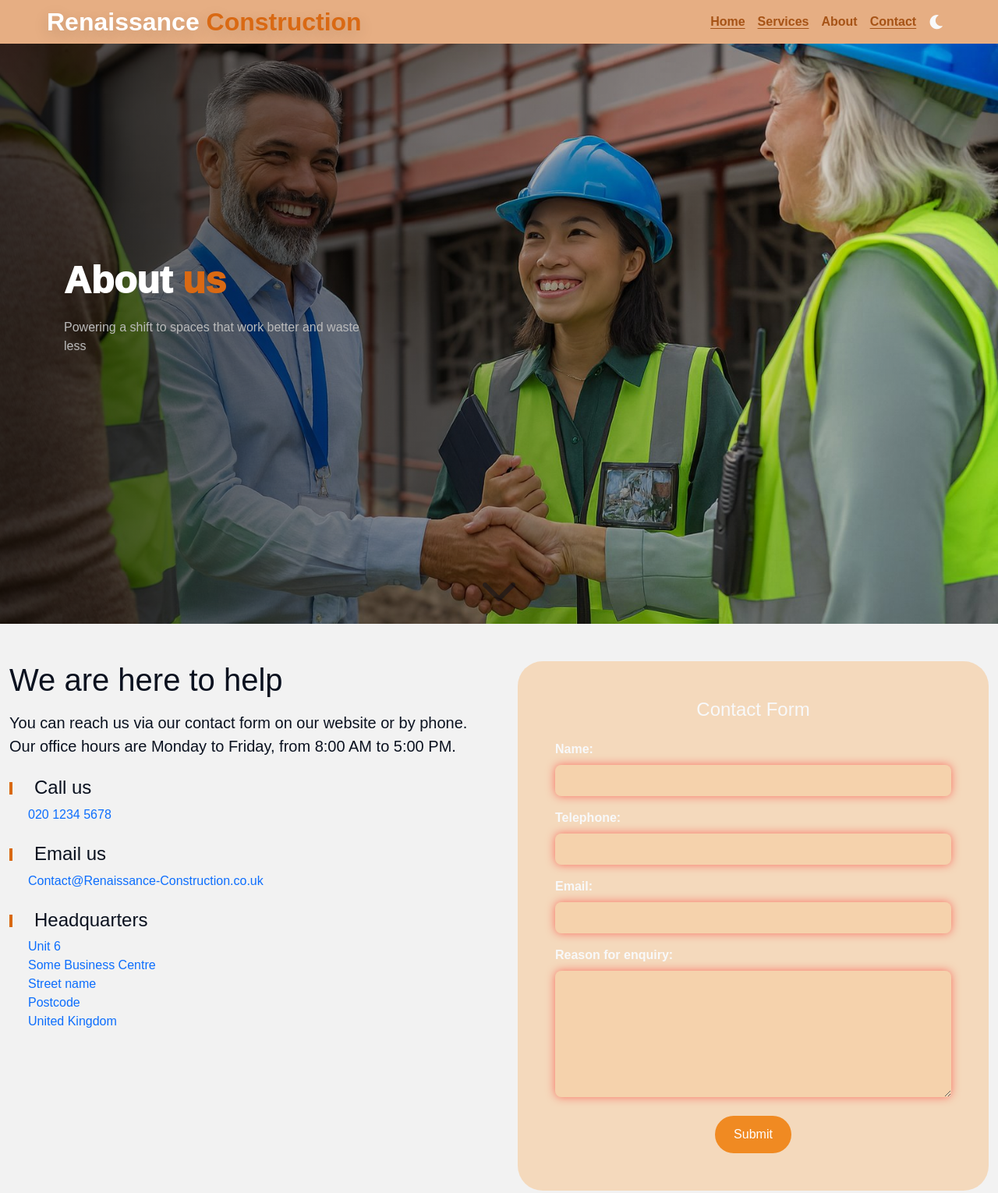
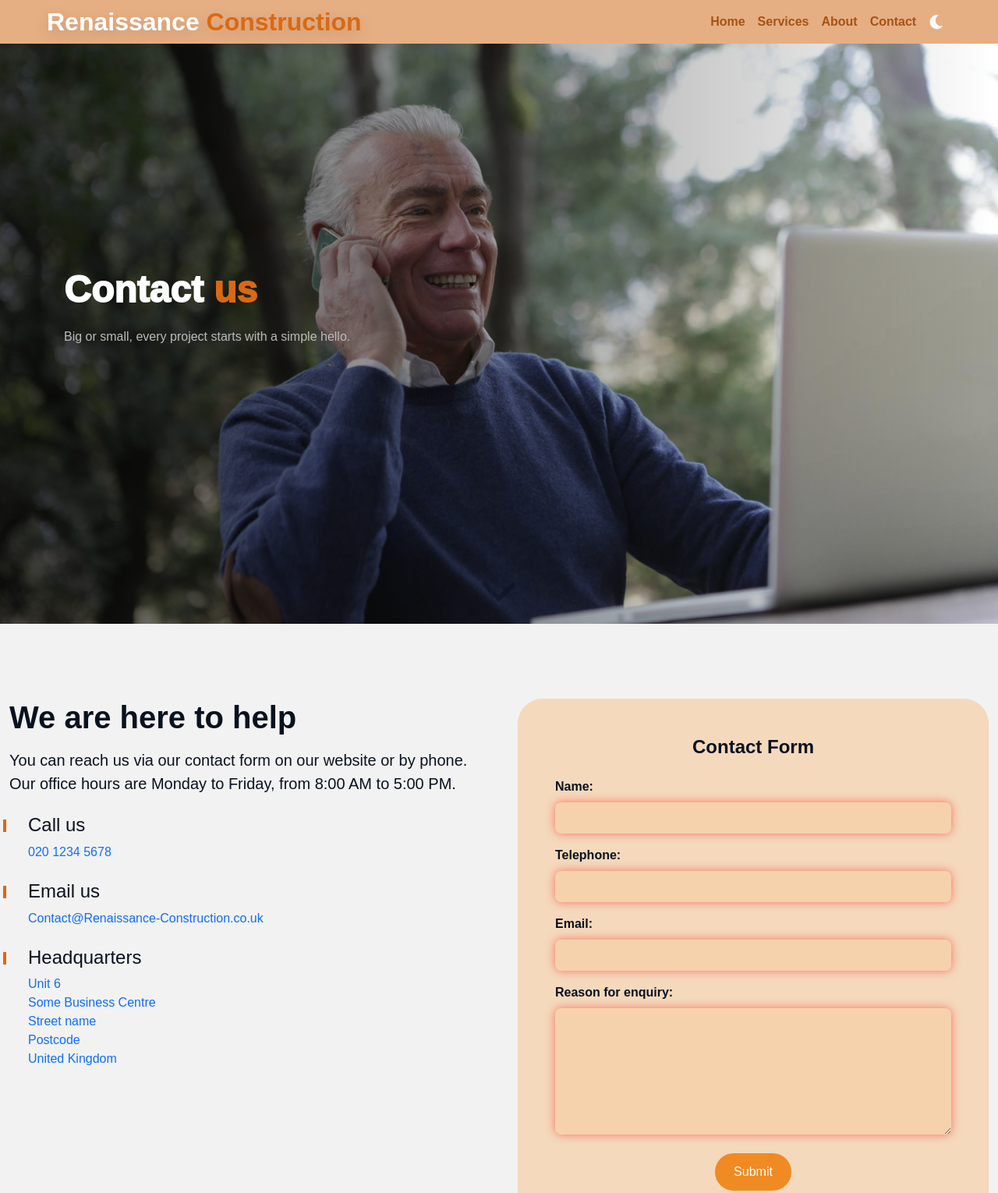
Before and after one commit to Jamal-Raja/wireframe-to-production-bootstrap-edition, a website: page contact.html in a window 1280 px wide. Shown: the top 1530 px of the page at 78% size. Drawn offline with nearby package versions, Linux system fonts and the light colour scheme; a web font is replaced by a local one.

Commit message:
Add contact page

```diff
--- a/assets/css/style.css
+++ b/assets/css/style.css
@@ -469,18 +469,16 @@ main {
 /* ========= CONTACT PAGE ========= */
 /* CONTACT SECTION * */
 
+.contact-section {
+  padding: 6rem 0 !important;
+}
+
 .contact-left-side {
   color: var(--text);
 }
 
-.contact-section div {
-  color: var(--text);
-  border: 8px solid red;
-}
-
 .contact-item-title {
   position: relative;
-  margin-left: 2rem;
 }
 .contact-item-title::before {
   content: "";
@@ -492,13 +490,15 @@ main {
   background-color: var(--brand);
 }
 
-/* Form card */
+.form-title {color: var(--text); font-weight: 600;}
+
+form { color: var(--text);}
+
 .contact-panel {
-  background-color: rgba(246, 186, 122, 0.448); /* same amber translucency */
+  background-color: rgba(246, 186, 122, 0.448);
   border-radius: 2rem;
 }
 
-/* Inputs (Bootstrap + custom look) */
 .contact-control {
   background-color: rgba(246, 186, 122, 0.238);
   color: var(--text);
@@ -508,11 +508,11 @@ main {
 }
 .contact-textarea { height: auto; padding-top: .75rem; }
 
-/* Focus / simple validation glow (similar to yours) */
 .contact-control:focus {
   border: none;
   box-shadow: 0 0 12px rgba(0, 102, 255, 0.9);
   outline: none;
+  background-color: rgba(246, 186, 122, 0.238);
 }
 .contact-control:valid {
   box-shadow: 0 0 12px rgba(0, 204, 68, 0.9);
@@ -528,7 +528,6 @@ main {
   100% { box-shadow: 0 0 8px rgba(0, 204, 68, 0.6); }
 }
 
-/* Button (keeps your orange look) */
 .btn-brand {
   background-color: #f08a22;
   color: #fff;
@@ -538,9 +537,6 @@ main {
 .btn-brand:hover,
 .btn-brand:focus { filter: brightness(0.95); }
 
-/* Optional: tidy underline animation hook if you already use it */
-.link-underline-animate { text-decoration: underline; text-underline-offset: .2em; }
-
 @media (min-width: 1400px) {
   .container-xxl { max-width: 1400px; }
 }
--- a/contact.html
+++ b/contact.html
@@ -75,10 +75,10 @@
                   >
                 </li>
                 <li class="nav-item">
-                  <a class="nav-link active" href="about.html">About</a>
+                  <a class="nav-link link-underline-animate" href="about.html">About</a>
                 </li>
                 <li class="nav-item">
-                  <a class="nav-link link-underline-animate" href="contact.html"
+                  <a class="nav-link active" href="contact.html"
                     >Contact</a
                   >
                 </li>
@@ -96,7 +96,7 @@
         <div
           style="
             height: 100vh;
-            background-image: url(assets/img/about-us.jpg);
+            background-image: url(assets/img/contact.jpg);
             background-size: cover;
             background-position: center;
           "
@@ -121,26 +121,26 @@
             <div class="container">
               <div class="hero-content col-md-6">
                 <h1 class="hero-h1 mb-4 mt-2 font-weight-bold">
-                  About
+                  Contact
                   <span style="color: var(--brand)">us</span>
                 </h1>
                 <p style="color: #bbb">
-                  Powering a shift to spaces that work better and waste less
+                  Big or small, every project starts with a simple hello.
                 </p>
               </div>
             </div>
           </div>
-          <a href="#about-section"><i class="fa-solid fa-chevron-down"></i></a>
+          <a href="#contact-section"><i class="fa-solid fa-chevron-down"></i></a>
         </div>
       </section>
 
       <!-- Contact Section -->
-      <section id="contact-section" class="py-5">
+      <section id="contact-section" class="contact-section">
         <div class="container-xxl">
           <div class="row g-5 align-items-start">
             <!-- LEFT: Contact details -->
             <div class="contact-left-side col-12 col-lg-6">
-              <h1 class="text-auto display-6 mb-3">We are here to help</h1>
+              <h1 class="text-auto display-6 mb-3 fw-bold">We are here to help</h1>
               <p class="text-auto lead mb-4">
                 You can reach us via our contact form on our website or by
                 phone. Our office hours are Monday to Friday, from 8:00 AM to
@@ -148,16 +148,16 @@
               </p>
 
               <div class="mb-4">
-                <h2 class="h4 contact-item-title">Call us</h2>
+                <h2 class="h4 contact-item-title ms-4">Call us</h2>
                 <a
                   href="tel:02012345678"
-                  class="stretched-link text-decoration-none ms-4"
+                  class=" text-decoration-none ms-4"
                   >020 1234 5678</a
                 >
               </div>
 
               <div class="mb-4">
-                <h2 class="h4 contact-item-title">Email us</h2>
+                <h2 class="h4 contact-item-title ms-4">Email us</h2>
                 <a
                   href="mailto:Contact@Renaissance-Construction.co.uk"
                   class="stretched-link text-decoration-none ms-4"
@@ -167,7 +167,7 @@
               </div>
 
               <div>
-                <h2 class="h4 contact-item-title">Headquarters</h2>
+                <h2 class="h4 contact-item-title ms-4">Headquarters</h2>
                 <a
                   href="https://maps.app.goo.gl/8SttE9AVn6oVSTq17"
                   target="_blank"
@@ -181,9 +181,9 @@
             </div>
 
             <!-- RIGHT: Contact form -->
-            <div class=" contact-right-side col-12 col-lg-6">
+            <div class="contact-right-side col-12 col-lg-6">
               <div class="contact-panel rounded-4 p-4 p-lg-5">
-                <h2 class="h4 text-center mb-4">Contact Form</h2>
+                <h2 class="form-title h4 text-center mb-4">Contact Form</h2>
 
                 <form action="#" method="post" novalidate>
                   <div class="mb-3">
```
